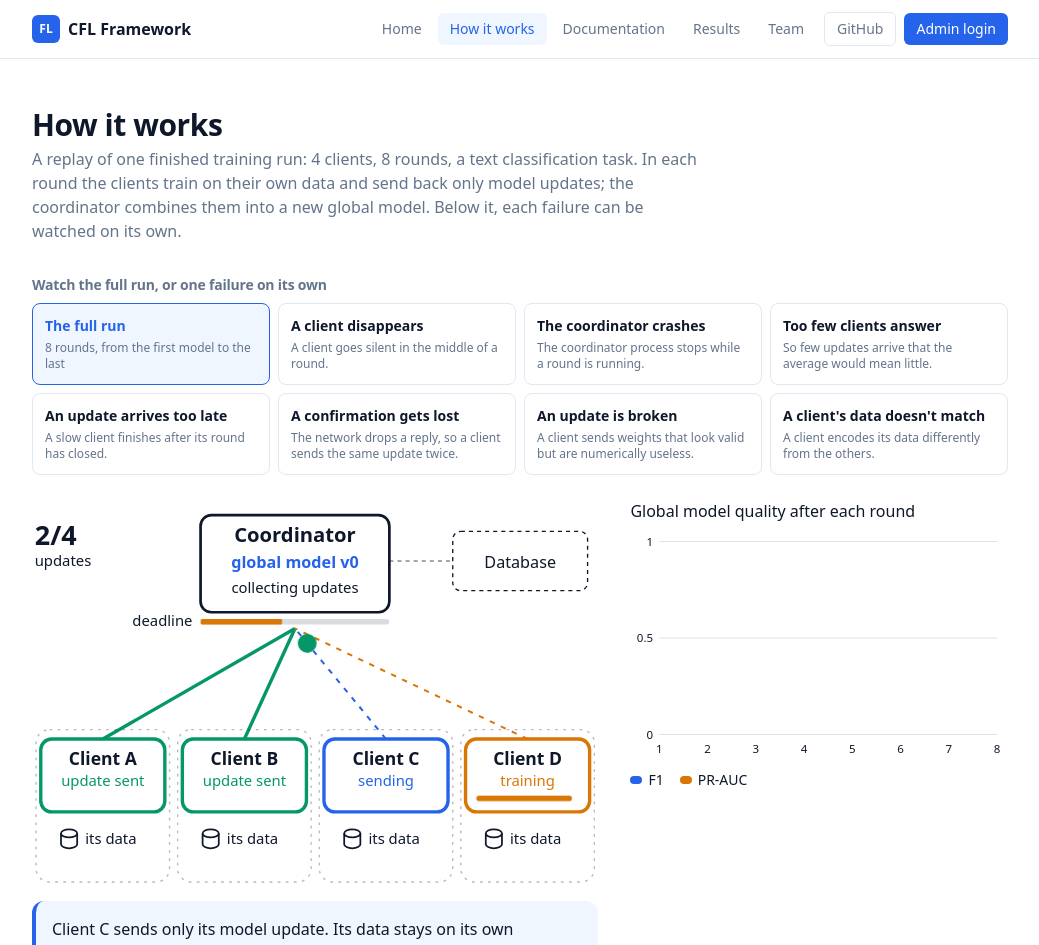
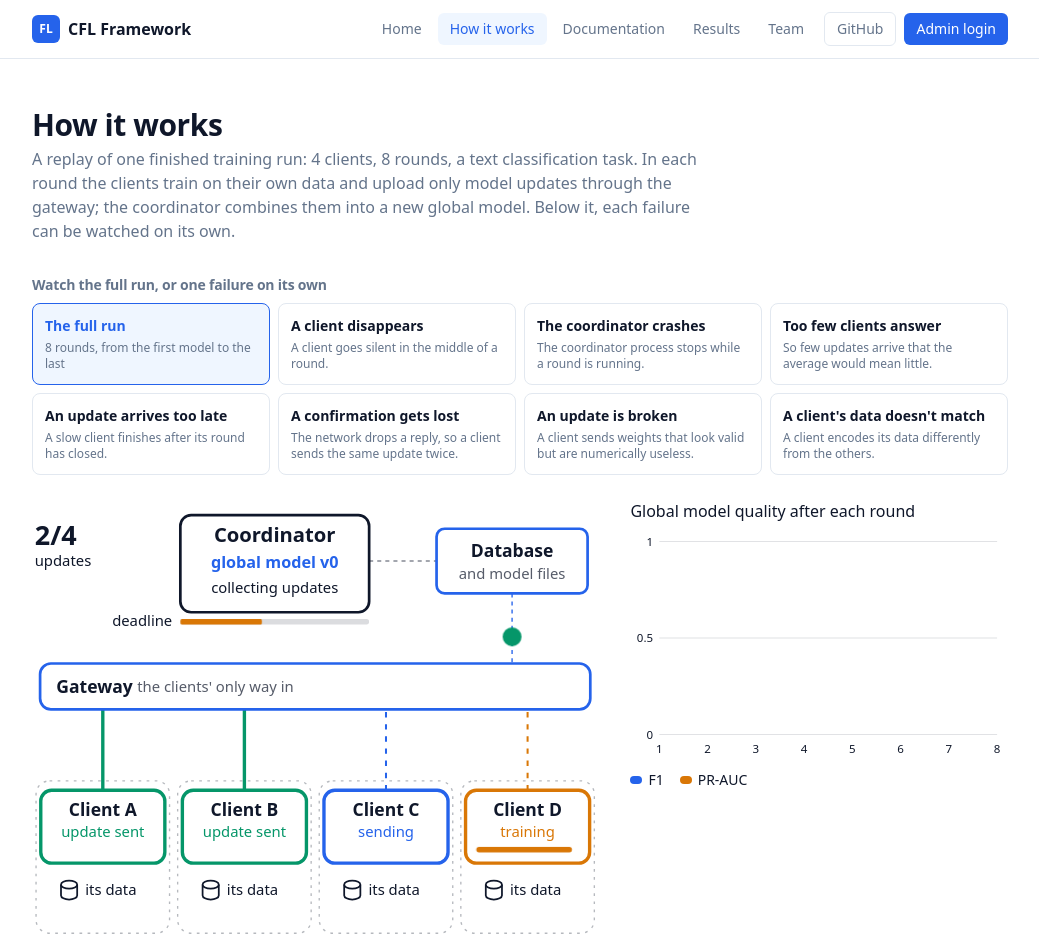
Before and after one commit to boratokerku/COMP491-Centralized-Federated-Learning-Framework, a Next.js app in the folder frontend/: page /demo in a window 1280 px wide. Shown: the top 945 px of the page, without its empty margins (120-1159 px from the left). Built offline with nearby package versions, Linux system fonts and the light colour scheme.

Commit message:
feat: add gateway component and update demo visualization architecture

```diff
--- a/frontend/src/app/(public)/demo/page.tsx
+++ b/frontend/src/app/(public)/demo/page.tsx
@@ -17,7 +17,7 @@ export default function Demo() {
     <div className="space-y-8">
       <PageHeader
         title="How it works"
-        description={`A replay of one finished training run: ${demo.clients.length} clients, ${demo.rounds.length} rounds, a text classification task. In each round the clients train on their own data and send back only model updates; the coordinator combines them into a new global model. Below it, each failure can be watched on its own.`}
+        description={`A replay of one finished training run: ${demo.clients.length} clients, ${demo.rounds.length} rounds, a text classification task. In each round the clients train on their own data and upload only model updates through the gateway; the coordinator combines them into a new global model. Below it, each failure can be watched on its own.`}
       />
 
       <DemoPlayer demo={demo} />
--- a/frontend/src/app/globals.css
+++ b/frontend/src/app/globals.css
@@ -60,6 +60,7 @@ summary:focus-visible {
 
 /* The "how it works" replay. Only motion lives here, so without it every frame still reads. */
 .demo-packet {
+  offset-rotate: 0deg;
   animation: demo-move var(--dur) ease-in-out both;
 }
 
@@ -92,7 +93,7 @@ summary:focus-visible {
 
 @keyframes demo-move {
   from {
-    transform: translate(var(--x1), var(--y1));
+    offset-distance: 0%;
     opacity: 0;
   }
   12%,
@@ -100,7 +101,7 @@ summary:focus-visible {
     opacity: 1;
   }
   to {
-    transform: translate(var(--x2), var(--y2));
+    offset-distance: 100%;
     opacity: 0;
   }
 }
--- a/frontend/src/components/demo-player.tsx
+++ b/frontend/src/components/demo-player.tsx
@@ -6,6 +6,7 @@ import {
   buildScenarios,
   COORDINATOR,
   DATABASE,
+  GATEWAY,
   type ClientState,
   type CoordinatorState,
   type DemoRun,
@@ -15,10 +16,11 @@ import {
 } from "@/lib/demo-frames";
 
 const W = 420;
-const H = 286;
-const COORD = { x: 125, y: 12, w: 140, h: 72 };
-const DB = { x: 312, y: 24, w: 100, h: 44 };
-const CLIENT_TOP = 178;
+const H = 324;
+const COORD = { x: 110, y: 12, w: 140, h: 72 };
+const DB = { x: 300, y: 22, w: 112, h: 48 };
+const GATE = { x: 6, y: 122, w: 408, h: 34 };
+const CLIENT_TOP = 216;
 
 const GREEN = "#059669";
 const RED = "#dc2626";
@@ -48,7 +50,7 @@ const STATE_LABEL: Record<ClientState, string> = {
 const COORDINATOR_LABEL: Record<CoordinatorState, string> = {
   waiting: "waiting",
   checking: "checking",
-  sending: "sending the model",
+  opening: "opening the round",
   collecting: "collecting updates",
   down: "stopped",
   restarting: "restarting",
@@ -173,6 +175,8 @@ function PacketShape({ packet }: { packet: Packet }) {
       return text(packet.label ?? "model", 30);
     case "state":
       return text("state", 36);
+    case "updates":
+      return text("updates", 50);
     case "report":
       return text("report", 40);
     case "ack":
@@ -196,20 +200,15 @@ function PacketShape({ packet }: { packet: Packet }) {
   }
 }
 
-// One moving packet. A refused or lost one stops short of where it was going.
-function MovingPacket({ packet, from, to, ms }: { packet: Packet; from: Point; to: Point; ms: number }) {
-  const reach = packet.fate === "refused" ? 0.82 : packet.fate === "lost" ? 0.55 : 1;
+// One moving packet along a route of straight pieces. A refused or lost one stops short.
+function MovingPacket({ packet, route, ms }: { packet: Packet; route: Point[]; ms: number }) {
+  const reach = packet.fate === "refused" ? 0.8 : packet.fate === "lost" ? 0.55 : 1;
+  const stops = route.slice(0, -1);
+  const [a, b] = route.slice(-2);
+  stops.push({ x: a.x + (b.x - a.x) * reach, y: a.y + (b.y - a.y) * reach });
+  const path = stops.map((p, i) => `${i === 0 ? "M" : "L"}${p.x} ${p.y}`).join(" ");
   return (
-    <g
-      className="demo-packet"
-      style={vars({
-        "--x1": `${from.x}px`,
-        "--y1": `${from.y}px`,
-        "--x2": `${from.x + (to.x - from.x) * reach}px`,
-        "--y2": `${from.y + (to.y - from.y) * reach}px`,
-        "--dur": `${ms}ms`,
-      })}
-    >
+    <g className="demo-packet" style={{ offsetPath: `path("${path}")`, ...vars({ "--dur": `${ms}ms` }) }}>
       <PacketShape packet={packet} />
     </g>
   );
@@ -222,24 +221,31 @@ function Stage({ frame, clients, animate, ms, id }: { frame: Frame; clients: str
   const slot = (i: number) => (W / count) * (i + 0.5);
   const boxW = Math.min(92, W / count - 12);
   const coordX = COORD.x + COORD.w / 2;
-  const coordBottom = COORD.y + COORD.h + 12;
   const down = frame.coordinator === "down";
   const failed = frame.coordinator === "failed";
   const coordinatorColor = down || failed ? RED : frame.coordinator === "done" ? GREEN : "currentColor";
+  const linkY = DB.y + DB.h / 2;
+  const dbX = DB.x + DB.w / 2;
+  const gateY = GATE.y + GATE.h / 2;
 
-  const point = (name: string, other: string): Point => {
-    if (name === DATABASE) {
-      return other === COORDINATOR ? { x: DB.x, y: DB.y + DB.h / 2 } : { x: DB.x + DB.w / 2, y: DB.y + DB.h };
-    }
-    if (name === COORDINATOR) {
-      return other === DATABASE ? { x: COORD.x + COORD.w, y: DB.y + DB.h / 2 } : { x: coordX, y: coordBottom };
-    }
-    return { x: slot(clients.indexOf(name)), y: CLIENT_TOP };
+  // Clients reach the database only through the gateway.
+  const route = ({ from, to }: Packet): Point[] => {
+    if (from === COORDINATOR) return [{ x: COORD.x + COORD.w, y: linkY }, { x: DB.x, y: linkY }];
+    if (to === COORDINATOR) return [{ x: DB.x, y: linkY }, { x: COORD.x + COORD.w, y: linkY }];
+    const client = slot(clients.indexOf(from === DATABASE || from === GATEWAY ? to : from));
+    const door = [{ x: client, y: CLIENT_TOP }, { x: client, y: gateY }];
+    const full = to === GATEWAY || from === GATEWAY ? door : [...door, { x: dbX, y: gateY }, { x: dbX, y: DB.y + DB.h }];
+    return from === DATABASE || from === GATEWAY ? full.toReversed() : full;
   };
-  const toDatabase = frame.packets.filter((p) => p.to === DATABASE && p.from !== COORDINATOR);
+  const touches = (node: string) => frame.packets.some((p) => p.from === node || p.to === node);
+  const linked = frame.packets.some((p) => p.from === COORDINATOR || p.to === COORDINATOR);
+  const database = frame.database || touches(DATABASE);
+  const gateway = frame.packets.some((p) => p.from !== COORDINATOR && p.to !== COORDINATOR);
+  const refused = frame.packets.some((p) => p.fate === "refused");
+  const gatewayColor = refused ? RED : gateway ? "var(--accent)" : "currentColor";
 
   return (
-    <svg viewBox={`0 0 ${W} ${H}`} role="img" aria-label="The coordinator, the database and the clients" className="w-full">
+    <svg viewBox={`0 0 ${W} ${H}`} role="img" aria-label="The clients reach the database through the gateway; the coordinator works from the database" className="w-full">
       {clients.map((c, i) => {
         const state = frame.clients[c];
         const quiet = state === "blocked" || state === "dropout" || state === "idle";
@@ -248,29 +254,41 @@ function Stage({ frame, clients, animate, ms, id }: { frame: Frame; clients: str
             key={c}
             x1={slot(i)}
             y1={CLIENT_TOP}
-            x2={coordX}
-            y2={coordBottom}
+            x2={slot(i)}
+            y2={GATE.y + GATE.h}
             stroke={NODE_COLORS[state]}
             strokeWidth={state === "sent" ? 2.5 : 1.5}
             strokeDasharray={state === "sent" ? undefined : "4 5"}
-            opacity={down ? 0.25 : quiet ? 0.45 : 1}
+            opacity={quiet ? 0.45 : 1}
           />
         );
       })}
-      {toDatabase.map((p) => {
-        const a = point(p.from, DATABASE);
-        const b = point(DATABASE, p.from);
-        return <line key={p.from} x1={a.x} y1={a.y} x2={b.x} y2={b.y} stroke="var(--accent)" strokeWidth={1.5} strokeDasharray="4 5" />;
-      })}
+      <line
+        x1={dbX}
+        y1={DB.y + DB.h}
+        x2={dbX}
+        y2={GATE.y}
+        stroke={database && gateway ? "var(--accent)" : "currentColor"}
+        strokeDasharray="3 3"
+        opacity={database && gateway ? 1 : 0.5}
+      />
       <line
         x1={COORD.x + COORD.w}
-        y1={DB.y + DB.h / 2}
+        y1={linkY}
         x2={DB.x}
-        y2={DB.y + DB.h / 2}
-        stroke={frame.database ? "var(--accent)" : "currentColor"}
+        y2={linkY}
+        stroke={linked || frame.database ? "var(--accent)" : "currentColor"}
         strokeDasharray="3 3"
-        opacity={frame.database ? 1 : 0.5}
+        opacity={linked || frame.database ? 1 : 0.5}
       />
+
+      <rect x={GATE.x} y={GATE.y} width={GATE.w} height={GATE.h} rx={8} fill="var(--background)" stroke={gatewayColor} strokeWidth={gateway ? 2 : 1.5} />
+      <text x={GATE.x + 12} y={gateY + 4.5} fontSize={13} fontWeight={650} fill="currentColor">
+        Gateway
+      </text>
+      <text x={GATE.x + 72} y={gateY + 4} fontSize={11} fill="currentColor" opacity={0.7}>
+        the clients&apos; only way in
+      </text>
 
       <g fill="currentColor">
         <text x={2} y={34} fontSize={20} fontWeight={650} className="tabular-nums">
@@ -339,13 +357,16 @@ function Stage({ frame, clients, animate, ms, id }: { frame: Frame; clients: str
         height={DB.h}
         rx={6}
         fill="var(--background)"
-        stroke={frame.database ? "var(--accent)" : "currentColor"}
-        strokeWidth={frame.database ? 2 : 1}
-        strokeDasharray={frame.database ? undefined : "3 3"}
+        stroke={database ? "var(--accent)" : "currentColor"}
+        strokeWidth={database ? 2 : 1}
+        strokeDasharray={database ? undefined : "3 3"}
         className={frame.database ? "demo-pulse" : undefined}
       />
-      <text x={DB.x + DB.w / 2} y={DB.y + 27} textAnchor="middle" fontSize={12} fill="currentColor">
+      <text x={dbX} y={DB.y + 21} textAnchor="middle" fontSize={13} fontWeight={650} fill="currentColor">
         Database
+      </text>
+      <text x={dbX} y={DB.y + 37} textAnchor="middle" fontSize={11} fill="currentColor" opacity={0.7}>
+        and model files
       </text>
 
       {clients.map((c, i) => {
@@ -395,7 +416,7 @@ function Stage({ frame, clients, animate, ms, id }: { frame: Frame; clients: str
 
       {animate &&
         frame.packets.map((p, i) => (
-          <MovingPacket key={`${id}-${i}`} packet={p} from={point(p.from, p.to)} to={point(p.to, p.from)} ms={ms * 0.9} />
+          <MovingPacket key={`${id}-${i}`} packet={p} route={route(p)} ms={ms * 0.9} />
         ))}
     </svg>
   );
--- a/frontend/src/lib/demo-frames.ts
+++ b/frontend/src/lib/demo-frames.ts
@@ -33,7 +33,7 @@ export type ClientState =
 export type CoordinatorState =
   | "waiting"
   | "checking"
-  | "sending"
+  | "opening"
   | "collecting"
   | "down"
   | "restarting"
@@ -42,13 +42,15 @@ export type CoordinatorState =
   | "failed";
 
 export const COORDINATOR = "coordinator";
+export const GATEWAY = "gateway";
 export const DATABASE = "database";
 
 export type Packet = {
-  /** COORDINATOR, DATABASE or a client name. */
+  /** COORDINATOR, GATEWAY, DATABASE or a client name. Clients only ever talk to the gateway:
+   * a packet between a client and DATABASE passes through it. */
   from: string;
   to: string;
-  kind: "model" | "update" | "broken" | "state" | "ack" | "report";
+  kind: "model" | "update" | "updates" | "broken" | "state" | "ack" | "report";
   label?: string;
   /** "refused": stopped at the door. "lost": never arrives. */
   fate?: "refused" | "lost";
@@ -122,12 +124,12 @@ type Recorder = ReturnType<typeof recorder>;
 function open(r: Recorder, names: string[], duration: number, caption: string, extra: Extra = {}) {
   const { s } = r;
   for (const c of names) s.clients[c] = "idle";
-  s.coordinator = "sending";
+  s.coordinator = "opening";
   s.expected = names.length;
   s.received = 0;
   s.deadline = 1;
   r.push("open", duration, caption, {
-    packets: names.map((to) => ({ from: COORDINATOR, to, kind: "model", label: `v${s.model}` })),
+    packets: names.map((to) => ({ from: DATABASE, to, kind: "model", label: `v${s.model}` })),
     event: { name: "ROUND_OPENED" },
     ...extra,
   });
@@ -141,28 +143,36 @@ function train(r: Recorder, names: string[], duration: number, caption: string,
 }
 
 // Clients show as sending during the frame and as sent from the next one, once the update landed.
-function report(r: Recorder, names: string[], duration: number, caption: string, deadline: number, extra: Extra = {}) {
+function report(r: Recorder, names: string[], duration: number, caption: string, deadline: number) {
   const { s } = r;
   for (const c of names) s.clients[c] = "sending";
   s.deadline = deadline;
   r.push("report", duration, caption, {
     client: names.length === 1 ? names[0] : undefined,
-    packets: names.map((from) => ({ from, to: COORDINATOR, kind: "update" })),
+    packets: names.map((from) => ({ from, to: DATABASE, kind: "update" })),
     event: { name: "UPDATE_ACCEPTED", detail: names.join(", ") },
-    ...extra,
   });
   for (const c of names) s.clients[c] = "sent";
   s.received += names.length;
 }
 
-function aggregate(r: Recorder, duration: number, caption: string) {
+function aggregate(r: Recorder, duration: number, caption: string, extra: Extra = {}) {
   r.s.coordinator = "aggregating";
   r.s.deadline = null;
   r.push("aggregate", duration, caption, {
+    packets: [{ from: DATABASE, to: COORDINATOR, kind: "updates" }],
     event: { name: "ROUND_AGGREGATING", detail: `${r.s.received} updates` },
+    ...extra,
   });
   r.s.model += 1;
   r.s.coordinator = "done";
+}
+
+function finish(r: Recorder, duration: number, caption: string) {
+  r.push("done", duration, caption, {
+    packets: [{ from: COORDINATOR, to: DATABASE, kind: "model", label: `v${r.s.model}` }],
+    event: { name: "ROUND_DONE", detail: `v${r.s.model}` },
+  });
 }
 
 const list = (names: string[]) =>
@@ -182,20 +192,18 @@ export function buildFrames(demo: DemoRun): Frame[] {
     const back = last?.participants.filter((p) => p.status !== "UPDATE_ACCEPTED").map((p) => p.client) ?? [];
     const done = () => {
       s.completed = rd.round;
-      push("done", 1400, `Model v${s.model} is evaluated: F1 ${rd.f1.toFixed(2)}, ROC-AUC ${rd.rocAuc.toFixed(2)}.`, {
-        event: { name: "ROUND_DONE", detail: `v${s.model}` },
-      });
+      finish(r, 1400, `Model v${s.model} is evaluated and stored: F1 ${rd.f1.toFixed(2)}, ROC-AUC ${rd.rocAuc.toFixed(2)}.`);
     };
 
     if (rd.round === 1) {
-      open(r, demo.clients, 1700, "Round 1: the coordinator sends the current global model to every client.", {
+      open(r, demo.clients, 1700, "Round 1: the coordinator opens the round. Every client downloads the current global model through the gateway.", {
         chapter: "A normal round",
       });
       train(r, demo.clients, 1800, "Each client trains on its own data. The data never leaves its machine.", 0.7);
       for (const [i, c] of sent.entries()) {
-        report(r, [c], 850, `${c} sends only its model update. Its data stays on its own machine.`, 0.6 - i * 0.1);
+        report(r, [c], 850, `${c} uploads only its model update to the gateway. Its data stays on its own machine.`, 0.6 - i * 0.1);
       }
-      aggregate(r, 1500, "The coordinator combines the received updates into a new global model (FedAvg).");
+      aggregate(r, 1500, "The coordinator reads the stored updates and combines them into a new global model (FedAvg).");
       done();
     } else if (missing.length > 0 || crash) {
       const chapter = missing.length > 0 ? "Client dropout" : "Coordinator restart";
@@ -223,7 +231,7 @@ export function buildFrames(demo: DemoRun): Frame[] {
           event: { name: "COORDINATOR_RESUMED" },
         });
       }
-      aggregate(r, 1300, `The coordinator combines the ${s.received} received updates into a new global model (FedAvg).`);
+      aggregate(r, 1300, `The coordinator reads the ${s.received} stored updates and combines them into a new global model (FedAvg).`);
       done();
     } else {
       // Nothing new happens in a normal round, so it runs quickly under one caption.
@@ -235,7 +243,7 @@ export function buildFrames(demo: DemoRun): Frame[] {
       report(r, sent, 700 * pace, caption, 0.4);
       aggregate(r, 450 * pace, caption);
       s.completed = rd.round;
-      push("done", 700 * pace, caption, { event: { name: "ROUND_DONE", detail: `v${s.model}` } });
+      finish(r, 700 * pace, caption);
     }
   }
   return r.frames;
@@ -259,7 +267,7 @@ const ALL = [A, B, C, D];
 const QUORUM = 2;
 
 function opening(r: Recorder, names = ALL) {
-  open(r, names, 1200, `Round ${r.s.round}: the coordinator sends model v${r.s.model} to the clients and starts the deadline.`);
+  open(r, names, 1200, `Round ${r.s.round}: the coordinator opens the round and starts the deadline. The clients download model v${r.s.model} through the gateway.`);
   train(r, names, 1200, "The clients train on their own data.", 0.75);
 }
 
@@ -276,9 +284,7 @@ function dropoutScenario(): Scenario {
     event: { name: "CLIENT_DROPOUT", detail: "deadline_no_update" },
   });
   aggregate(r, 1700, `3 updates are above the minimum of ${QUORUM}, so FedAvg runs on those three.`);
-  push("done", 1500, "Model v4 is ready. Training moved on without Client D.", {
-    event: { name: "ROUND_DONE", detail: "v4" },
-  });
+  finish(r, 1500, "Model v4 is ready. Training moved on without Client D.");
   s.round += 1;
   open(r, ALL, 1800, "Round 5 opens and Client D is selected again. If it is back, it simply rejoins with model v4.");
   return {
@@ -294,20 +300,10 @@ function crashScenario(): Scenario {
   const r = recorder(ALL, { model: 3, quorum: QUORUM });
   const { s, push } = r;
   opening(r);
-  report(r, [A, B], 1100, "Client A and Client B send their updates. They are written to the database.", 0.55, {
-    database: true,
-  });
+  report(r, [A, B], 1100, "Client A and Client B upload their updates. The gateway stores them.", 0.55);
   s.coordinator = "down";
   push("crash", 2000, "The coordinator process crashes in the middle of the round.");
-  for (const c of [C, D]) s.clients[c] = "sending";
-  s.deadline = 0.3;
-  push("report", 2200, "The gateway is a separate service, so it keeps accepting updates and stores them while the coordinator is down.", {
-    database: true,
-    packets: [C, D].map((from) => ({ from, to: DATABASE, kind: "update" })),
-    event: { name: "UPDATE_ACCEPTED", detail: "Client C, Client D" },
-  });
-  for (const c of [C, D]) s.clients[c] = "sent";
-  s.received = 4;
+  report(r, [C, D], 2200, "The gateway is a separate service, so it keeps taking updates and stores them while the coordinator is down.", 0.3);
   s.coordinator = "restarting";
   push("resume", 2500, "The coordinator restarts, checks the checksum of the stored model and reads the round back.", {
     database: true,
@@ -317,7 +313,7 @@ function crashScenario(): Scenario {
   s.coordinator = "collecting";
   push("resume", 1500, "All 4 updates are there, including the two that arrived during the outage. The run continues from round 4, not from zero.");
   aggregate(r, 1500, "The round finishes as if nothing had happened.");
-  push("done", 1500, "Model v4 is ready. No client had to train again.", { event: { name: "ROUND_DONE", detail: "v4" } });
+  finish(r, 1500, "Model v4 is ready. No client had to train again.");
   return {
     id: "crash",
     title: "The coordinator crashes",
@@ -367,11 +363,11 @@ function lateScenario(): Scenario {
     event: { name: "CLIENT_DROPOUT", detail: "deadline_no_update" },
   });
   aggregate(r, 1500, "FedAvg runs on the three updates that arrived in time.");
-  push("done", 1300, "Model v4 is ready.", { event: { name: "ROUND_DONE", detail: "v4" } });
+  finish(r, 1300, "Model v4 is ready.");
   s.clients[C] = "late";
-  push("refused", 2400, "Client C finally sends its update, but it was trained on v3 for a round that is already closed. It is refused.", {
+  push("refused", 2400, "Client C finally uploads its update, but it was trained on v3 for a round that is already closed. The gateway refuses it.", {
     client: C,
-    packets: [{ from: C, to: COORDINATOR, kind: "update", fate: "refused" }],
+    packets: [{ from: C, to: GATEWAY, kind: "update", fate: "refused" }],
     event: { name: "UPDATE_REJECTED", detail: "stale_round" },
   });
   s.round += 1;
@@ -389,25 +385,25 @@ function retryScenario(): Scenario {
   const r = recorder(ALL, { model: 3, quorum: QUORUM });
   const { s, push } = r;
   opening(r);
-  report(r, [A], 1300, "Client A sends its update and the coordinator accepts it.", 0.6, { database: true });
+  report(r, [A], 1300, "Client A uploads its update and the gateway accepts and stores it.", 0.6);
   push("refused", 2200, "The confirmation is lost on the way back. Client A cannot tell whether its update arrived.", {
     client: A,
-    packets: [{ from: COORDINATOR, to: A, kind: "ack", fate: "lost" }],
+    packets: [{ from: GATEWAY, to: A, kind: "ack", fate: "lost" }],
   });
   s.clients[A] = "sending";
   push("report", 2200, "Client A sends the same update again, with the same update ID.", {
     client: A,
-    packets: [{ from: A, to: COORDINATOR, kind: "update" }],
+    packets: [{ from: A, to: GATEWAY, kind: "update" }],
   });
   s.clients[A] = "sent";
-  push("refused", 2400, "The coordinator recognises the ID and confirms again. It stores nothing new, so the update still counts once.", {
+  push("refused", 2400, "The gateway recognises the ID and confirms again. It stores nothing new, so the update still counts once.", {
     client: A,
-    packets: [{ from: COORDINATOR, to: A, kind: "ack" }],
+    packets: [{ from: GATEWAY, to: A, kind: "ack" }],
     event: { name: "UPDATE_RETRY_ACKNOWLEDGED", detail: "duplicate_idempotent" },
   });
   report(r, [B, C, D], 1100, "The other clients report. The counter says 4 of 4, not 5.", 0.3);
-  aggregate(r, 1500, "Client A has exactly the same weight in the average as everyone else.");
-  push("done", 1500, "Model v4 is ready.", { event: { name: "ROUND_DONE", detail: "v4" } });
+  aggregate(r, 1500, "Client A's update enters the average once, weighted by its sample count like every other update.");
+  finish(r, 1500, "Model v4 is ready.");
   return {
     id: "retry",
     title: "A confirmation gets lost",
@@ -423,25 +419,27 @@ function brokenScenario(): Scenario {
   opening(r);
   report(r, [A, B, C], 1100, "Client A, Client B and Client C send their updates.", 0.5);
   s.clients[D] = "sending";
-  push("report", 1800, "Client D sends an update too. Its shape is right, but its numbers have blown up.", {
+  push("report", 1800, "Client D uploads too. The file is well-formed, so the gateway stores it, but its numbers have blown up.", {
     client: D,
-    packets: [{ from: D, to: COORDINATOR, kind: "broken" }],
+    packets: [{ from: D, to: DATABASE, kind: "broken" }],
+    event: { name: "UPDATE_ACCEPTED", detail: D },
   });
   s.clients[D] = "sent";
   s.received = 4;
   s.coordinator = "checking";
   s.deadline = null;
-  push("wait", 2000, "Before averaging, the coordinator runs each update through the reference model on test inputs.");
+  push("wait", 2000, "Before averaging, the coordinator reads the updates and runs each one through the reference model on test inputs.", {
+    packets: [{ from: DATABASE, to: COORDINATOR, kind: "updates" }],
+    event: { name: "ROUND_AGGREGATING", detail: "4 updates" },
+  });
   s.clients[D] = "rejected";
   s.received = 3;
   push("refused", 2400, "Client D's update produces unusable outputs, so it is excluded. One bad update must not ruin the average.", {
     client: D,
     event: { name: "UPDATE_EXCLUDED", detail: "sanity_check_failed" },
   });
-  aggregate(r, 1600, "FedAvg runs on the three healthy updates.");
-  push("done", 1500, "Model v4 is ready and is not affected by the broken update.", {
-    event: { name: "ROUND_DONE", detail: "v4" },
-  });
+  aggregate(r, 1600, "FedAvg runs on the three healthy updates.", { packets: [], event: undefined });
+  finish(r, 1500, "Model v4 is ready and is not affected by the broken update.");
   return {
     id: "broken",
     title: "An update is broken",
@@ -454,10 +452,9 @@ function brokenScenario(): Scenario {
 function conformanceScenario(): Scenario {
   const r = recorder(ALL, { model: 0, quorum: QUORUM });
   const { s, push } = r;
-  s.coordinator = "checking";
   for (const c of ALL) s.clients[c] = "checking";
-  push("conformance", 2200, "Before a run, every client reports how it prepares its data. The system compares each report with the run's manifest.", {
-    packets: ALL.map((from) => ({ from, to: COORDINATOR, kind: "report" })),
+  push("conformance", 2200, "Before training, every client sends the gateway a report on how it prepares its data. The gateway compares it with the run's manifest.", {
+    packets: ALL.map((from) => ({ from, to: GATEWAY, kind: "report" })),
   });
   for (const c of [A, B, C]) s.clients[c] = "idle";
   push("conformance", 1800, "Client A, Client B and Client C match the manifest and become eligible for rounds.", {
```
Also changed, not shown: 1 other file (tests, documents, lock files or other folders).
